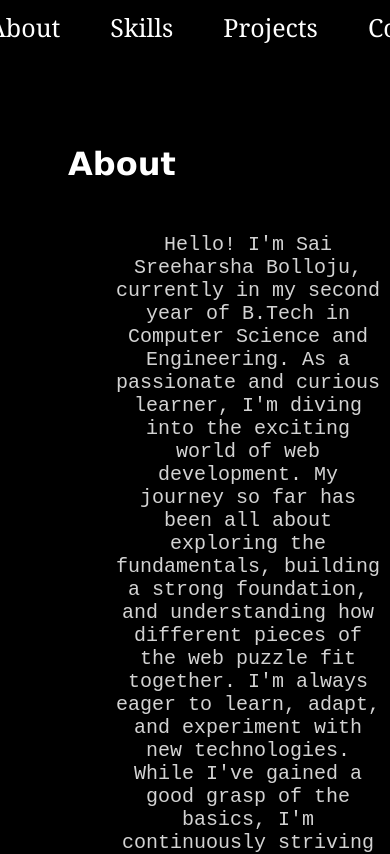
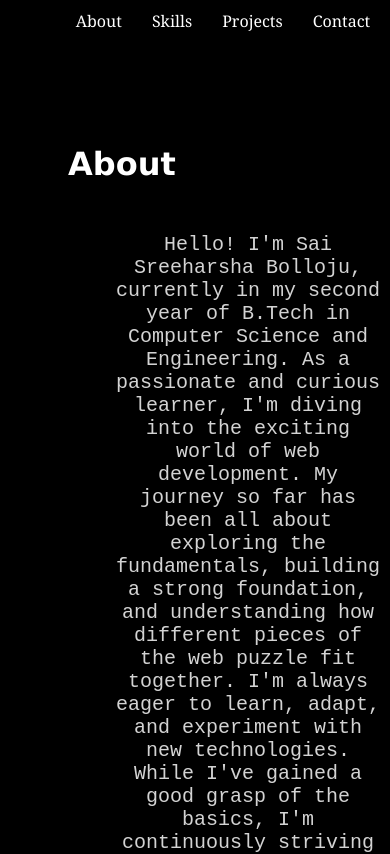
Before and after one commit to sreehb-123/about-me, a React (Create React App) app: page /skills in a window 390 px wide. Shown: the top 854 px of the page. Built offline with nearby package versions, Linux system fonts and the light colour scheme.

Commit message:
responsiveness

```diff
--- a/src/components/navbar.css
+++ b/src/components/navbar.css
@@ -5,6 +5,7 @@
     padding: 10px 0;
     z-index: 1000;
     box-shadow: 0 4px 8px rgba(0,0,0,0.3);
+    background-color: black;
 }
 
 .nav-list {
@@ -13,6 +14,7 @@
     justify-content: center;
     margin: 0;
     padding: 0;
+    flex-wrap: wrap;
 }
 
 .nav-list li {
@@ -22,7 +24,7 @@
 .nav-list a {
     color: white;
     text-decoration: none;
-    font-size: 25px;
+    font-size: 18px;
     padding: 5px 10px;
     transition: color 0.3s ease;
     font-family: Georgia, 'Times New Roman', Times, serif;
@@ -31,3 +33,14 @@
 .nav-list a:hover {
     color: lawngreen;
 }
+
+@media (max-width: 768px) {
+    .nav-list a {
+        font-size: 16px;
+        padding: 5px;
+    }
+
+    .nav-list li {
+        margin: 0 10px;
+    }
+}
--- a/src/components/skills.css
+++ b/src/components/skills.css
@@ -24,7 +24,7 @@
 
 .skills-grid {
     display: grid;
-    grid-template-columns: repeat(auto-fit, minmax(120px, 1fr));
+    grid-template-columns: repeat(auto-fit, minmax(100px, 1fr));
     gap: 30px;
     justify-items: center;
     padding: 30px;
@@ -146,6 +146,7 @@ h2 {
     color: #d3d3d3;
     font-family: monospace;
     margin: 20px 0;
+    text-align: center;
 }
 
 .project-coloumn ul li:hover {
@@ -215,6 +216,10 @@ section {
         grid-template-columns: repeat(2, 1fr);
         gap: 20px;
     }
+
+    .grid-item{
+        margin: 0;
+    }
 }
 
 @media (max-width: 480px) {
```
